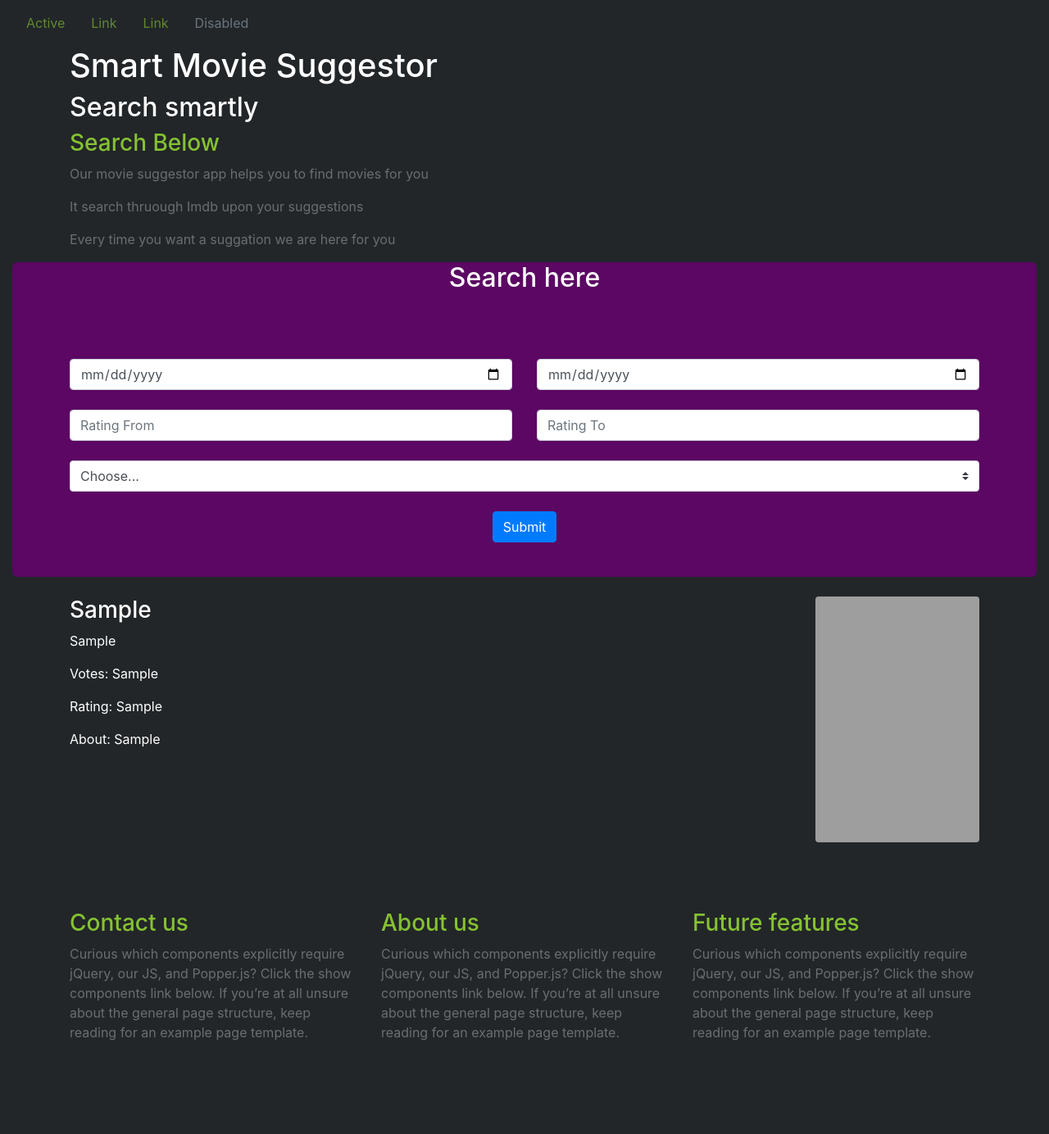
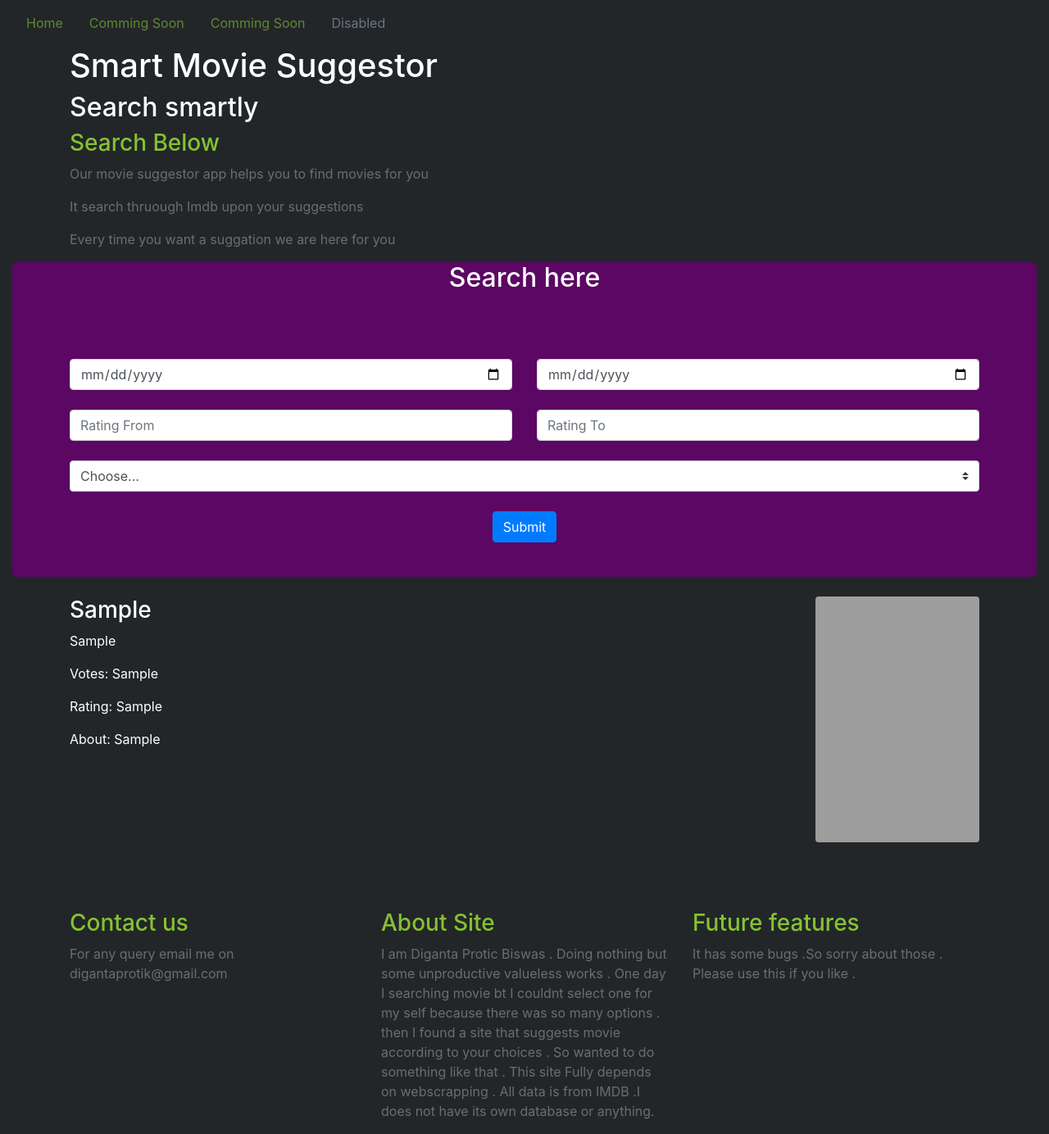
Before and after one commit to DigantaBiswas/imdb_movie_suggest, a Django app: template suggestions/templates/suggestions/movie_home.html in a window 1280 px wide. Shown: the whole page at 82% size. Before the commit the page ends 1270 px from the top, so only its background shows below. Run offline with Django 3.2, Linux system fonts and the light colour scheme; the template is opened without the code that fills it: most values are stand-ins (such as "Sample title", 1, 10 or a date in 2020); some libraries are stand-ins or nearby versions; grey boxes are pictures that could not be loaded.

Commit message:
changed homepage

```diff
--- a/suggestions/templates/suggestions/movie_home.html
+++ b/suggestions/templates/suggestions/movie_home.html
@@ -17,13 +17,13 @@
 	<div class="navbar">
 		<ul class="nav">
 		  <li class="nav-item">
-		    <a class="nav-link active" href="#">Active</a>
+		    <a class="nav-link active" href="{{home_url}}">Home</a>
 		  </li>
 		  <li class="nav-item">
-		    <a class="nav-link" href="#">Link</a>
+		    <a class="nav-link" href="#">Comming Soon</a>
 		  </li>
 		  <li class="nav-item">
-		    <a class="nav-link" href="#">Link</a>
+		    <a class="nav-link" href="#">Comming Soon</a>
 		  </li>
 		  <li class="nav-item">
 		    <a class="nav-link disabled" href="#">Disabled</a>
@@ -122,6 +122,8 @@
 					<p>Rating: {{context.1}}</p>
 					<p>About: {{context.5}}</p>
 
+					<!-- <button href="{{context.5}}" class="btn btn-primary">Submit</button> -->
+
 				</div>
 				<div class="col">
 					<img src= "{{context.4}}" class="rounded float-right" alt="..." height="300" width="200">
@@ -147,15 +149,15 @@
 			<div class="row">
 				<div class="col">
 					<h3>Contact us</h3>
-					<p>Curious which components explicitly require jQuery, our JS, and Popper.js? Click the show components link below. If you’re at all unsure about the general page structure, keep reading for an example page template.</p>
+					<p>For any query email me on digantaprotik@gmail.com</p>
 				</div>
 				<div class="col">
-					<h3>About us</h3>
-					<p>Curious which components explicitly require jQuery, our JS, and Popper.js? Click the show components link below. If you’re at all unsure about the general page structure, keep reading for an example page template.</p>
+					<h3>About Site </h3>
+					<p>I am Diganta Protic Biswas . Doing nothing but some unproductive valueless works . One day I searching movie bt I couldnt select one for my self because there was so many options . then I found a site that suggests movie according to your choices . So wanted to do something like that . This site Fully depends on webscrapping . All data is from IMDB .I does not have its own  database or anything. </p>
 				</div>
 				<div class="col">
 					<h3>Future features</h3>
-					<p>Curious which components explicitly require jQuery, our JS, and Popper.js? Click the show components link below. If you’re at all unsure about the general page structure, keep reading for an example page template.</p>
+					<p>It has some bugs .So sorry about those . Please use this if you like .</p>
 				</div>
 			</div>
 		</div>
```
Also changed, not shown: suggestions/views.py (+18 -12 lines).
